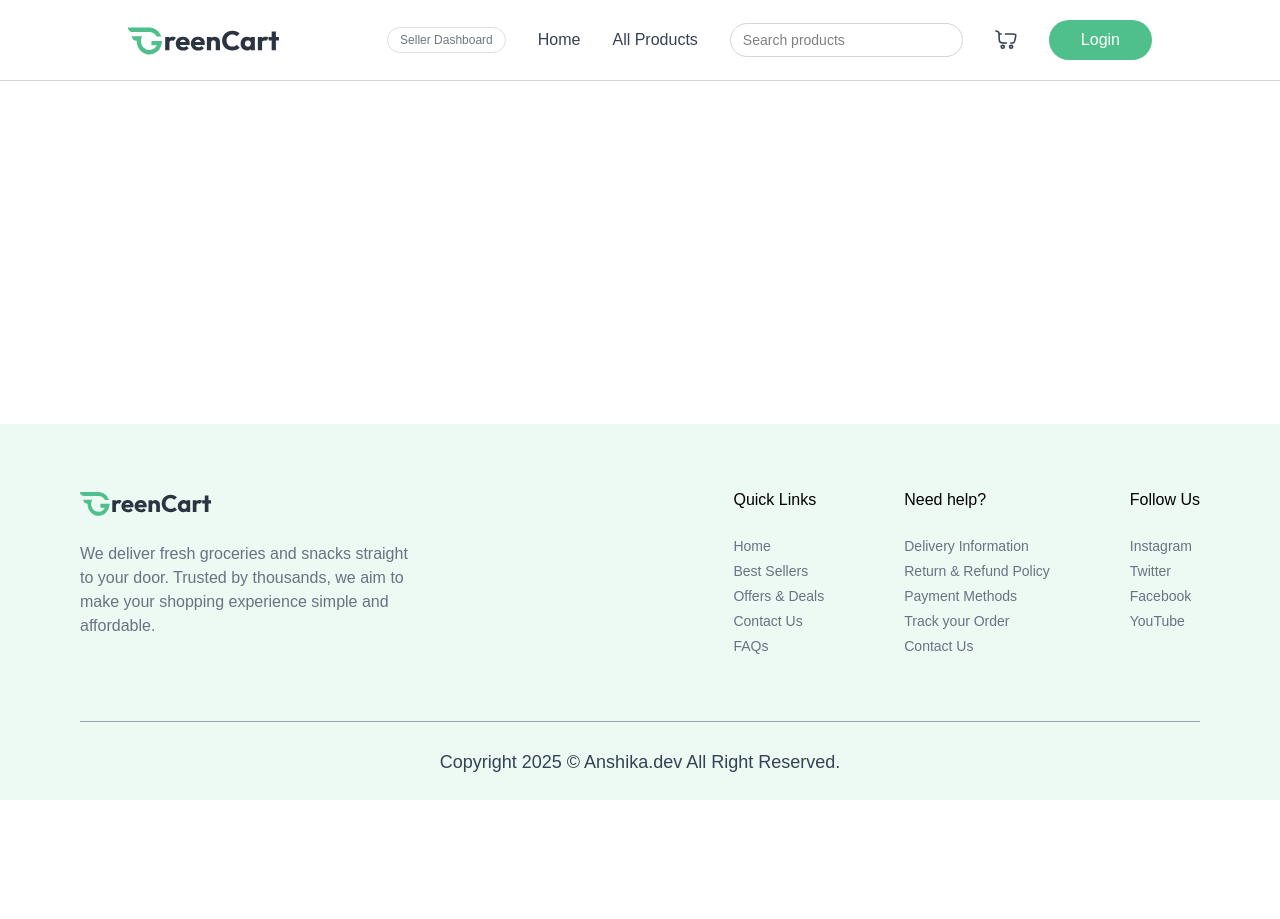
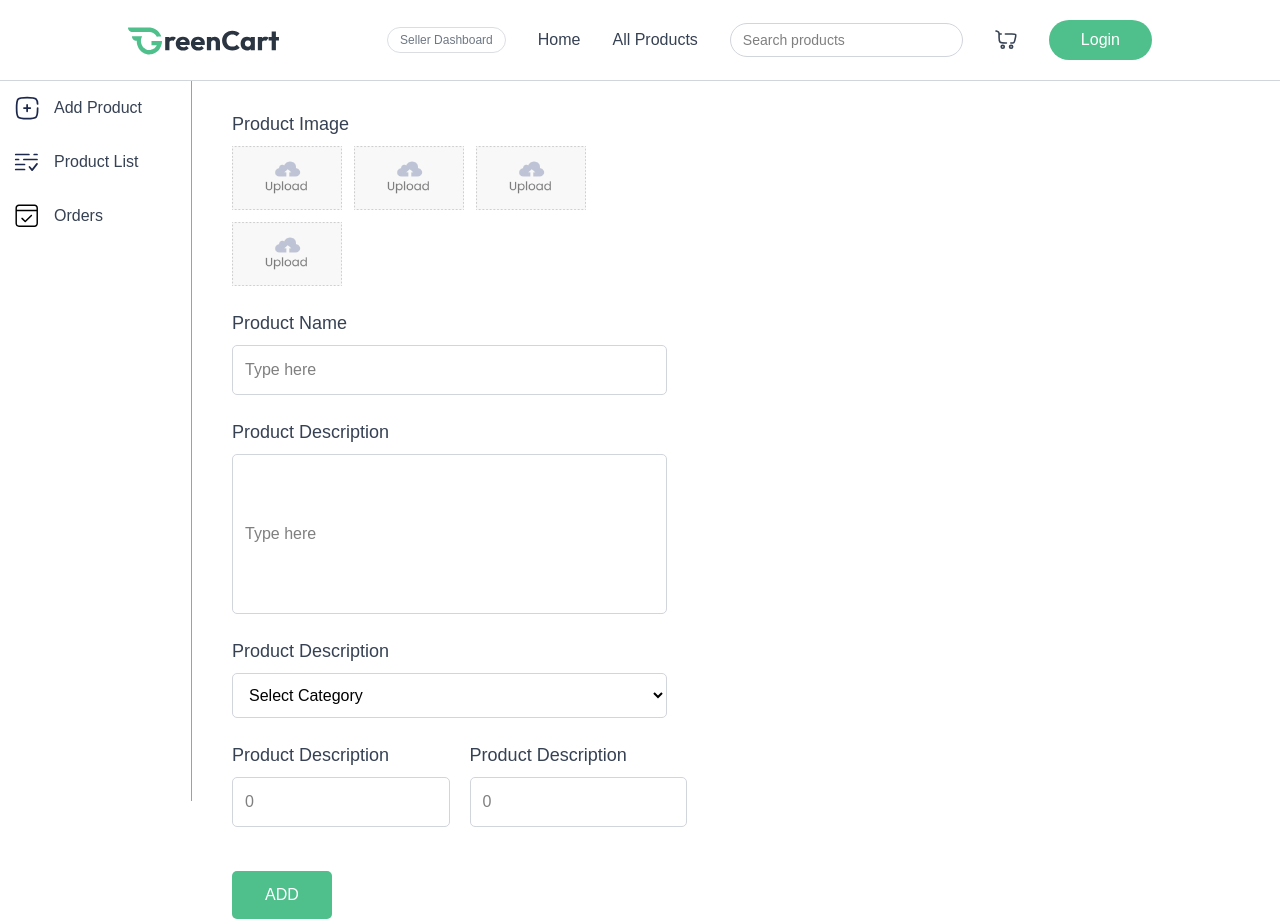
Before and after one commit to anshika2111091/Grocery_Website, a React app in the folder client/: page /seller in a window 1280 px wide. Before the commit the page ends 800 px from the top, so only its background shows below. Built offline with nearby package versions, Linux system fonts and the light colour scheme; the HTML template or start-up script is replaced by a standard one.

Commit message:
add-product

```diff
--- a/client/src/App.jsx
+++ b/client/src/App.jsx
@@ -13,16 +13,17 @@ import SuccessPage from './pages/SuccessPage';
 import AddAddress from './pages/AddAddress';
 import { ThemeContext } from './context/ThemeContext';
 import { Navigate } from 'react-router-dom';
-import Sidebar from './components/Sidebar';
+import Seller from './pages/Seller';
 
 const AppContent = () => {
   const location = useLocation();
-  const hideNavbarFooter = location.pathname === "/success";
+  const hideNavbar = location.pathname === "/success";
+  const hideFooter = location.pathname === "/success" || location.pathname==="/seller";
     const { search } = useContext(ThemeContext);
 
   return (
     <div className="flex flex-col min-h-screen">
-      {!hideNavbarFooter && <Navbar />}
+      {!hideNavbar && <Navbar />}
 
       <main className="flex-grow">
         <Routes>
@@ -36,11 +37,11 @@ const AppContent = () => {
           <Route path="/cart" element={<Cart/>} />
           <Route path="/success" element={<SuccessPage/>} />
           <Route path="/add-address" element={<AddAddress/>} />
-          <Route path="/sidebar" element={<Sidebar/>} />
+          <Route path="/seller" element={<Seller/>} />
         </Routes>
       </main>
 
-      {!hideNavbarFooter && <Footer />}
+      {!hideFooter && <Footer />}
     </div>
   );
 };
--- /dev/null
+++ b/client/src/components/AddProduct.jsx
@@ -0,0 +1,58 @@
+import React from 'react'
+import upload from "../assets/upload_area.png";
+
+const AddProduct = () => {
+  return (
+    <div className=' ml-10 my-[30px] flex flex-col gap-6 md:w-[34vw] w-[70vw]'>
+        <div className='flex flex-col gap-2'>
+        <label htmlFor="Product Image" className='text-gray-700 font-medium text-[18px]'>Product Image</label>
+        <div className='flex gap-3 flex-wrap'>
+          <img src={upload} alt="" className='w-[110px]' />
+          <img src={upload} alt="" className='w-[110px]' />
+          <img src={upload} alt="" className='w-[110px]' />
+          <img src={upload} alt="" className='w-[110px]' />
+        </div>
+        </div>
+
+        <div className='flex flex-col gap-2'>
+        <label htmlFor="Product Name" className='text-gray-700 font-medium text-[18px]'>Product Name</label>
+       <input type="text" placeholder='Type here' className='border border-gray-300 rounded-[5px] p-3 outline-none' />
+        </div>
+        <div className='flex flex-col gap-2'>
+        <label htmlFor="Product Description" className='text-gray-700 font-medium text-[18px]'>Product Description</label>
+       <input type="text" placeholder='Type here' className='border border-gray-300 rounded-[5px] p-3 h-40 outline-none' />
+        </div>
+
+        <div className='flex flex-col gap-2'>
+        <label htmlFor="Product Description" className='text-gray-700 font-medium text-[18px]'>Product Description</label>
+        <select className='outline-none border border-gray-300 rounded-[5px] p-3 text-[16px] bg-white' name="category" id="category">
+        <option value="category">Select Category</option>
+  <option value="vegetable">Vegetable</option>
+  <option value="fruits">Fruits</option>
+  <option value="drinks">Drinks</option>
+  <option value="instant">Instant</option>
+  <option value="dairy">Dairy</option>
+  <option value="bakery">Bakery</option>
+  <option value="grains">Grains</option>
+
+</select>
+        </div>
+
+        <div className='flex gap-5'>
+        <div className='flex flex-col gap-2 w-[50%]'>
+        <label htmlFor="Product Description" className='text-gray-700 font-medium text-[18px]'>Product Description</label>
+       <input type="number" min={0} placeholder='0' className='border border-gray-300 rounded-[5px] p-3  outline-none' />
+        </div>
+        <div className='flex flex-col gap-2 w-[50%]'>
+        <label htmlFor="Product Description" className='text-gray-700 font-medium text-[18px]'>Product Description</label>
+       <input type="number" min={0} placeholder='0' className='border border-gray-300 rounded-[5px] p-3  outline-none' />
+        </div>
+
+        </div>
+        <div className='bg-[#4fbf8b] mt-5 hover:bg-[#45a87a] transition text-white w-[100px] py-3 rounded-[5px] grid place-content-center font-medium'>ADD</div>
+
+    </div>
+  )
+}
+
+export default AddProduct
--- a/client/src/components/Sidebar.jsx
+++ b/client/src/components/Sidebar.jsx
@@ -5,7 +5,7 @@ import order_icon from "../assets/order_icon.svg"
 
 const Sidebar = () => {
   return (
-    <div className='h-[calc(100vh-80px)]  md:w-[15vw] w-[10vw] flex flex-col border-r-[0.25px] border-gray-400'>
+    <div className='md:w-[15vw] w-[10vw] flex flex-col border-r-[0.25px] border-gray-400'>
         <div className='flex hover:bg-[#4fbf8b]/10 w-full py-3  items-center gap-3 hover:border-r-4  border-[#4fbf8b] pl-3 pr-3 md:pr-0'>
             <img src={add_icon} width={30} height={30} alt="" />
             <p className='hidden md:flex text-gray-700 text-[16px]'>Add Product</p>
--- /dev/null
+++ b/client/src/pages/Seller.jsx
@@ -0,0 +1,14 @@
+import React from 'react'
+import Sidebar from '../components/Sidebar'
+import AddProduct from '../components/AddProduct'
+
+const Seller = () => {
+  return (
+    <div className='flex h-[calc(100vh-80px)]'>
+    <Sidebar/>
+    <AddProduct/>
+    </div>
+  )
+}
+
+export default Seller
```
